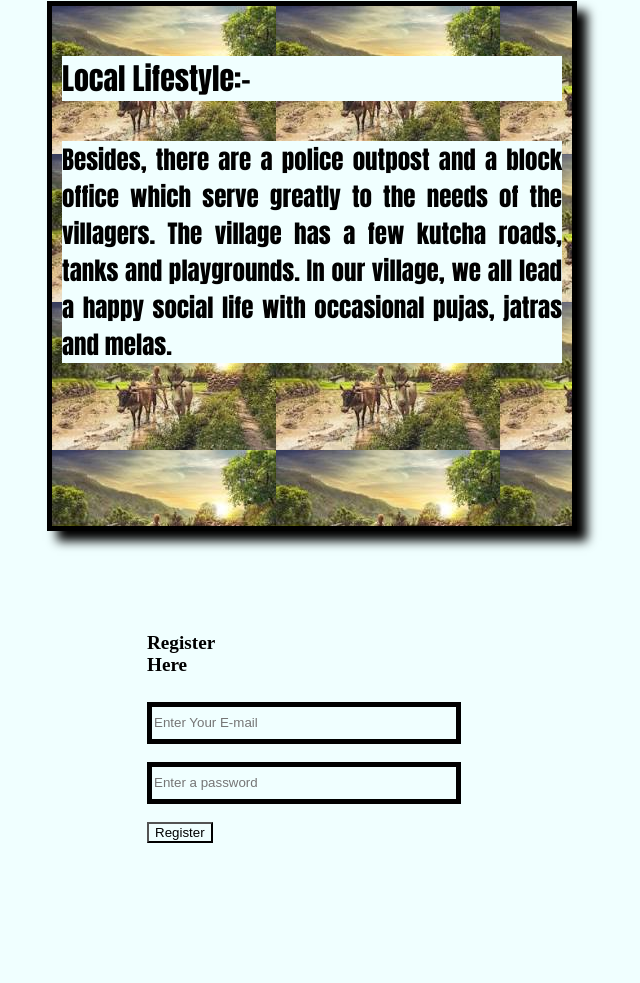
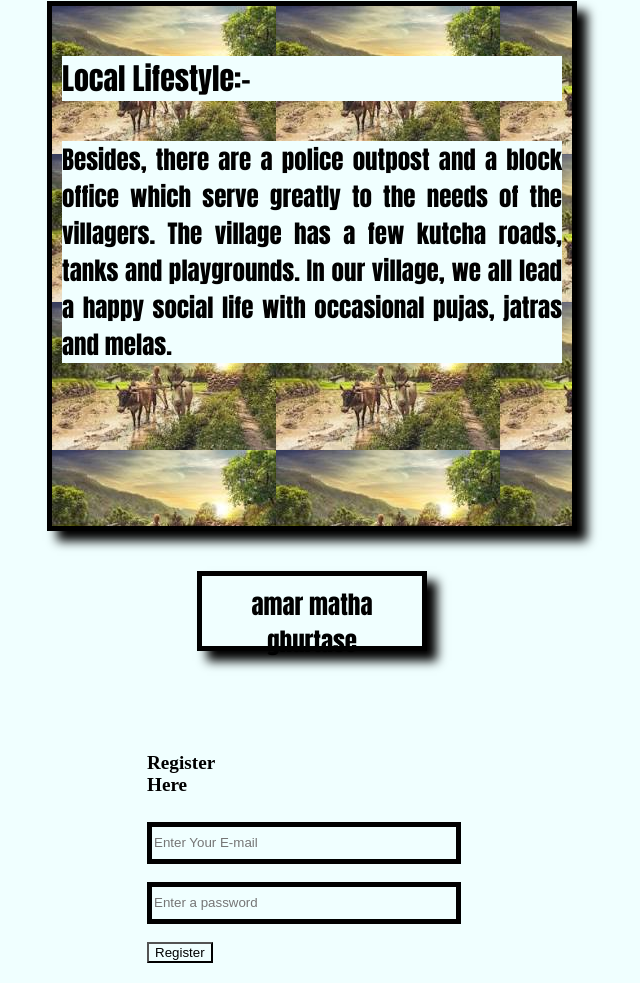
Before and after one commit to akash204080/my-css-repo, a plain HTML site: page index.html in a window 1280 px wide. Shown: the part 649-1632 px from the top of the page, without its empty margins (461-1101 px from the left). Before the commit the page ends 1512 px from the top, so only its background shows below. Drawn offline with Linux system fonts and the light colour scheme.

Commit message:
added a heading

```diff
--- a/index.html
+++ b/index.html
@@ -32,6 +32,9 @@
         <h4>Local Lifestyle:-</h4>
         <p>Besides, there are a police outpost and a block office which serve greatly to the needs of the villagers. The village has a few kutcha roads, tanks and playgrounds. In our village, we all lead a happy social life with occasional pujas, jatras and melas.</p>
     </div>
+    <div>
+        <h3>amar matha ghurtase</h3>
+    </div>
 
     <div class="rd">
         <br>
--- a/styles/prac.css
+++ b/styles/prac.css
@@ -48,7 +48,18 @@ input[type="password"]{
     height: 30px;
     width: 300px;
 }
+h3{
+    border: 5px solid black;
+    height: 50px;
+    width: 200px;
+    font-size: 25px;
+    font-family: Impact, Haettenschweiler, 'Arial Narrow Bold', sans-serif;
+    padding: 10px;
+    text-align:center;
+    box-shadow: 10px 10px 10px black;
+    margin: 40px 650px 20px;
 
+}
 
 
 
```
